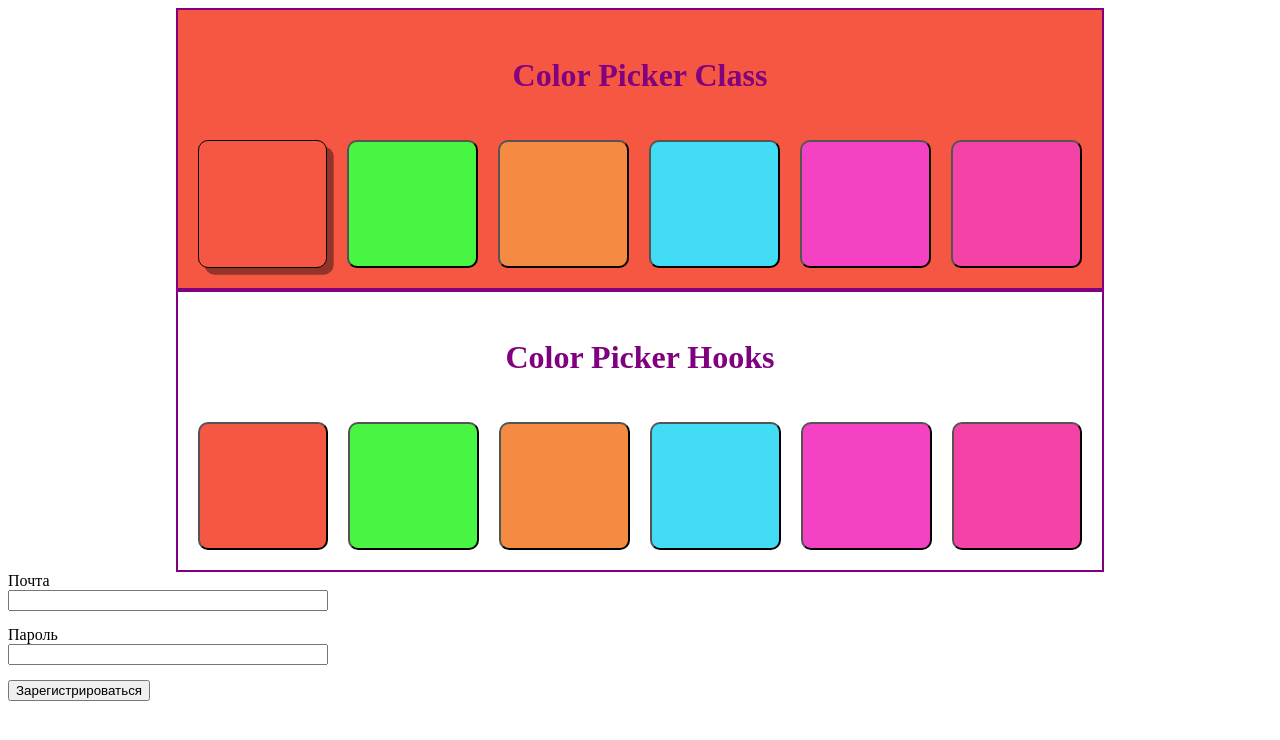
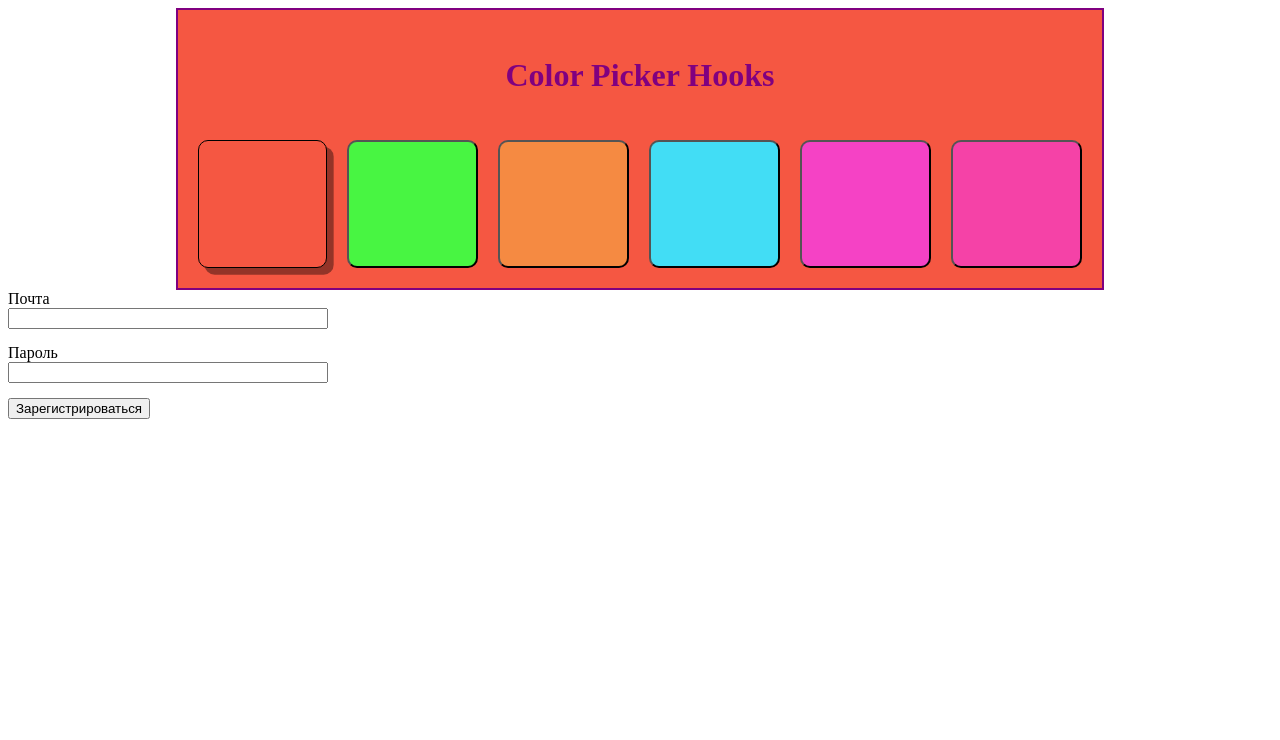
Before and after one commit to Iryna-Artymuk/react_hooks, a React (Create React App) app: page / in a window 1280 px wide. Shown: the top 740 px of the page. Built offline with nearby package versions, Linux system fonts and the light colour scheme.

Commit message:
colorpiker

```diff
--- a/src/components/App/App.js
+++ b/src/components/App/App.js
@@ -10,7 +10,7 @@ class App extends Component {
   render() {
     return (
       <>
-        <ColorPicker options={data} />
+        {/* <ColorPicker options={data} /> */}
         <ColorPickerHooks options={data} />
         <SignupForm />
       </>
--- a/src/components/ColorPikerHooks/ColorPikerHooks.jsx
+++ b/src/components/ColorPikerHooks/ColorPikerHooks.jsx
@@ -1,39 +1,43 @@
 import './ColorPickerHooks.css';
+import { useState } from 'react';
+import classNames from 'classnames/bind';
 
-import classNames from 'classnames/bind';
-function makeClassList(index) {
+export default function ColorPickerHooks({ options }) {
+  const [activeButtonIndex, SetActiveIndex] = useState(0);
+
+  const activeButtonObject = options[activeButtonIndex];
+
+  const activeBackground = activeButtonObject.color;
+  const setActiveIndex = newIndex => {
+    SetActiveIndex(newIndex);
+  };
+  const makeClassList = index => {
     return classNames('button', {
-    // activeButton: index === this.state.activeButtonIndex,
+      ' activeButton': index === activeButtonIndex,
     });
-}
-function setActiveIndexToState(iidex) {}
-export default function ColorPickerHooks({ options }) {
-  // const { activeButtonIndex } = this.state;
-  // const activeButton = options[activeButtonIndex];
-
-  // const activeBackground = activeButton.color;
-
+  };
   return (
     <div
       className="colorContainer"
-      style={
-        {
-          // backgroundColor: activeBackground,
-        }
-      }
+      style={{
+        backgroundColor: activeBackground,
+      }}
     >
       <h2 className="title"> Color Picker Hooks</h2>
       <div className="colorBox">
-        {options.map(({ lable, color }, index) => (
+        {options.map(({ lable, color }, index, array) => {
+          // console.log(array); // вихідний масив
+          return (
             <button
               key={lable}
               className={makeClassList(index)}
               style={{
                 backgroundColor: color,
               }}
-            onClick={() => setActiveIndexToState(index)}
+              onClick={() => setActiveIndex(index)}
             ></button>
-        ))}
+          );
+        })}
       </div>
     </div>
   );
```
Lines whose indentation alone changed are shown as unchanged.
